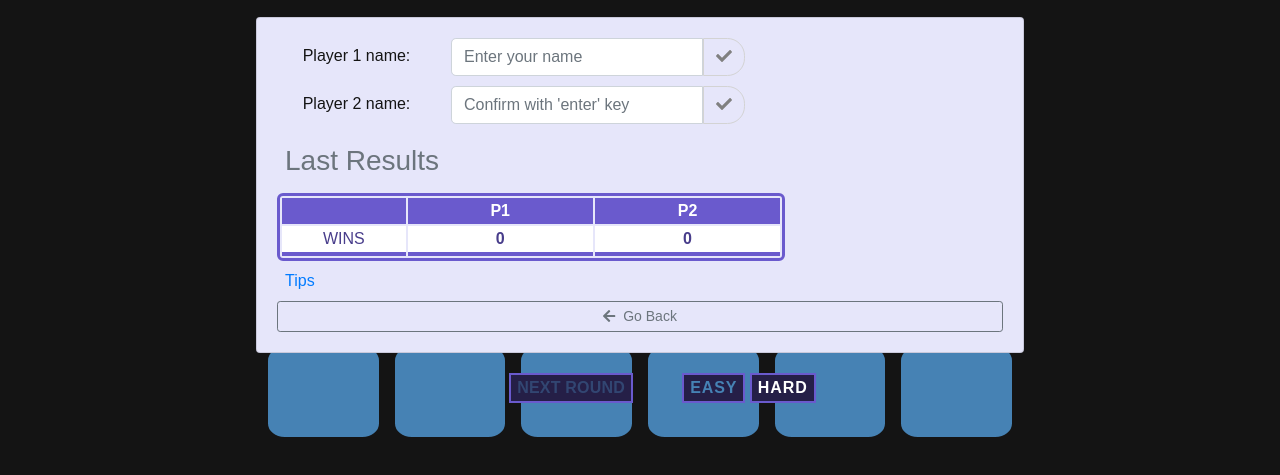
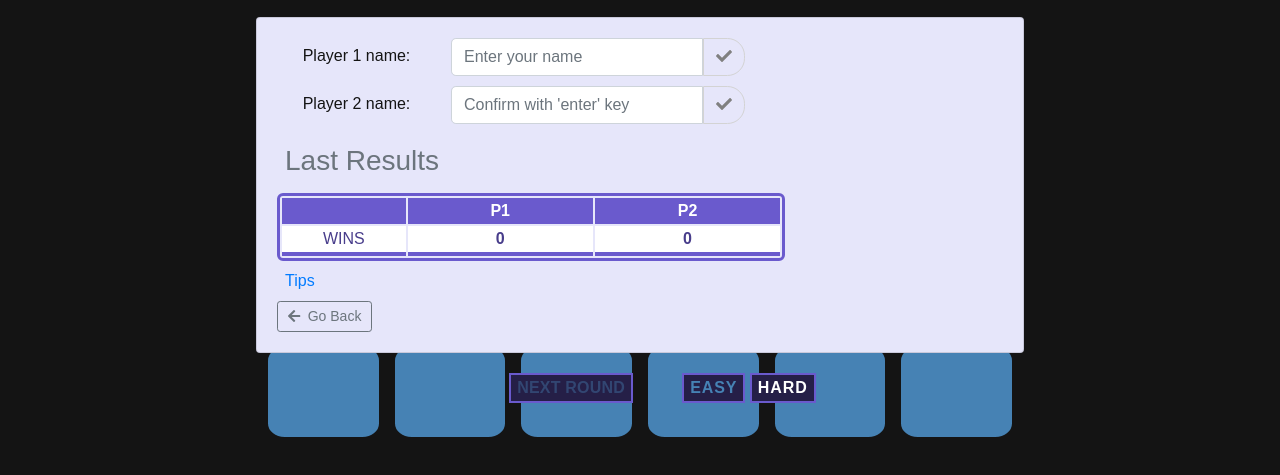
Before and after one commit to Michal-W-dev/Pair-game, a plain HTML site: page index.html in a window 1280 px wide. Both pictures are taken after a click on the button "OPTIONS". Shown: the part 145-620 px from the top of the page. Drawn offline with nearby package versions, Linux system fonts and the light colour scheme.

Commit message:
minor change in css

```diff
--- a/pair_game.css
+++ b/pair_game.css
@@ -69,7 +69,7 @@ span.draw {
 }
 a.btn-outline-secondary {
 	text-transform: none;
-	/* width: 95px; */
+	width: 95px;
 }
 a.btn-outline-secondary:hover {
 	border: 1px solid slateblue;
```
